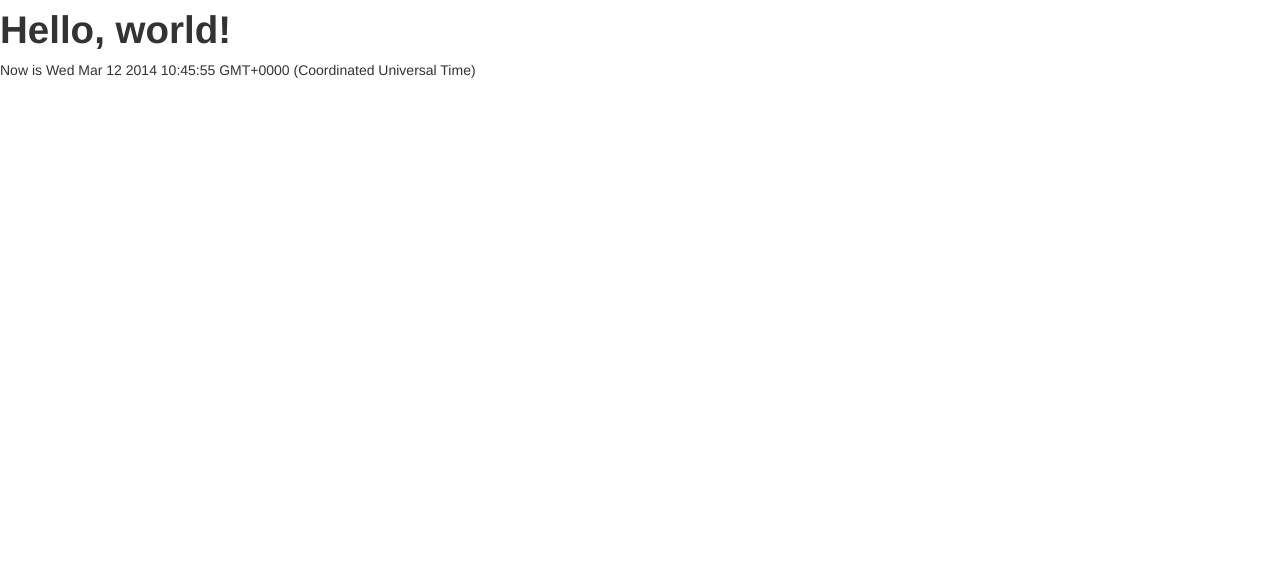
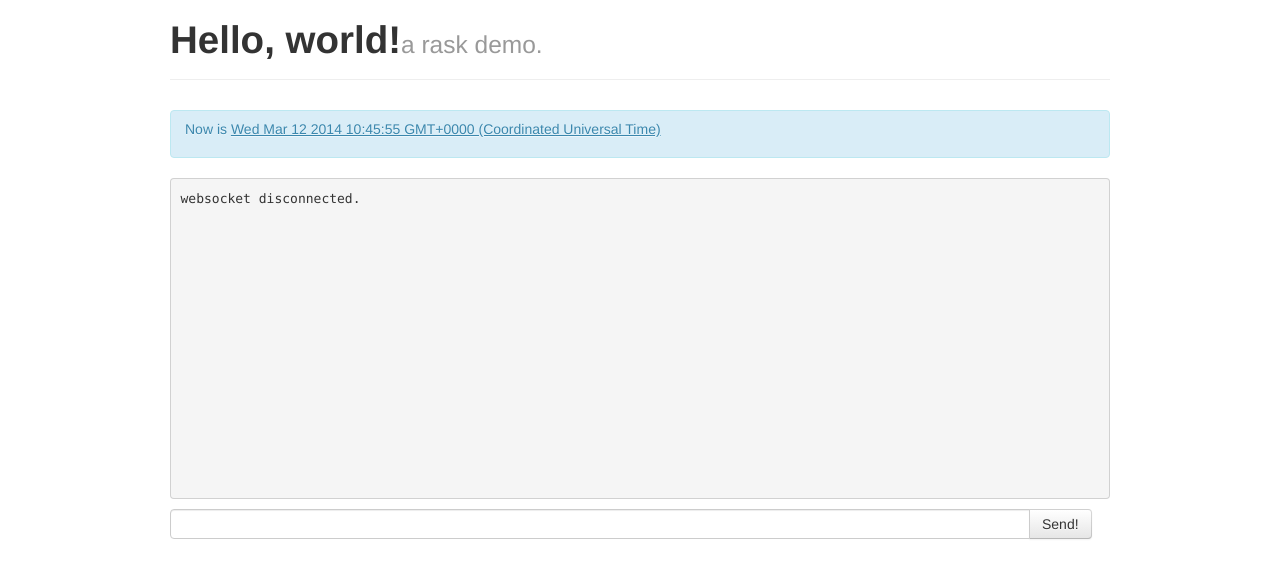
Before and after one commit to liyu1981/rask, a website: page example/static/index.html in a window 1280 px wide. Drawn offline with Linux system fonts and the light colour scheme.

Commit message:
better example with web socket!

```diff
--- a/example/static/index.html
+++ b/example/static/index.html
@@ -24,12 +24,46 @@
   $(function () {
     var t = $('#time');
     setInterval(function() { t.html((new Date()).toString()); });
+
+    var wsscreen = $('#wsscreen');
+    var socket = window.socket = new WebSocket('ws://' + location.host);
+    socket.onopen = function() {
+      wsscreen.prepend('websocket connected.<br>');
+    };
+    socket.onmessage = function(evt) {
+      wsscreen.prepend('' + evt.data + '<br>');
+    };
+    socket.onclose = function() {
+      wsscreen.prepend('websocket disconnected.<br>');
+    };
+
+    var inputbar = $('#inputbar');
+    $('#sendbtn').click(function() {
+      var t = inputbar.val().trim();
+      if (t.length > 0) {
+        if (t === "stop") {
+          window.socket.close();
+        } else {
+          window.socket.send(t);
+        }
+      }
+    });
   });
 </script>
 
-<div>
-<h1>Hello, world!</h1>
-<p>Now is <span id="time"></span></p>
+<div class="container">
+
+<div class="page-header"><h1>Hello, world!<small>a rask demo.</small></h1></div>
+
+<div class="alert alert-info"><p>Now is <u><span id="time"></span></u></p></div>
+
+<div><pre id="wsscreen" style="min-height: 300px; max-height: 400px; overflow-y: scroll;"></pre></div>
+
+<div class="input-append">
+  <input id="inputbar" class="span11" id="appendedInputButton" type="text">
+  <button id="sendbtn" class="btn" type="button">Send!</button>
+</div>
+
 </div>
 
 </body></html>
```
Also changed, not shown: example/main.js (+7 -0 lines).
